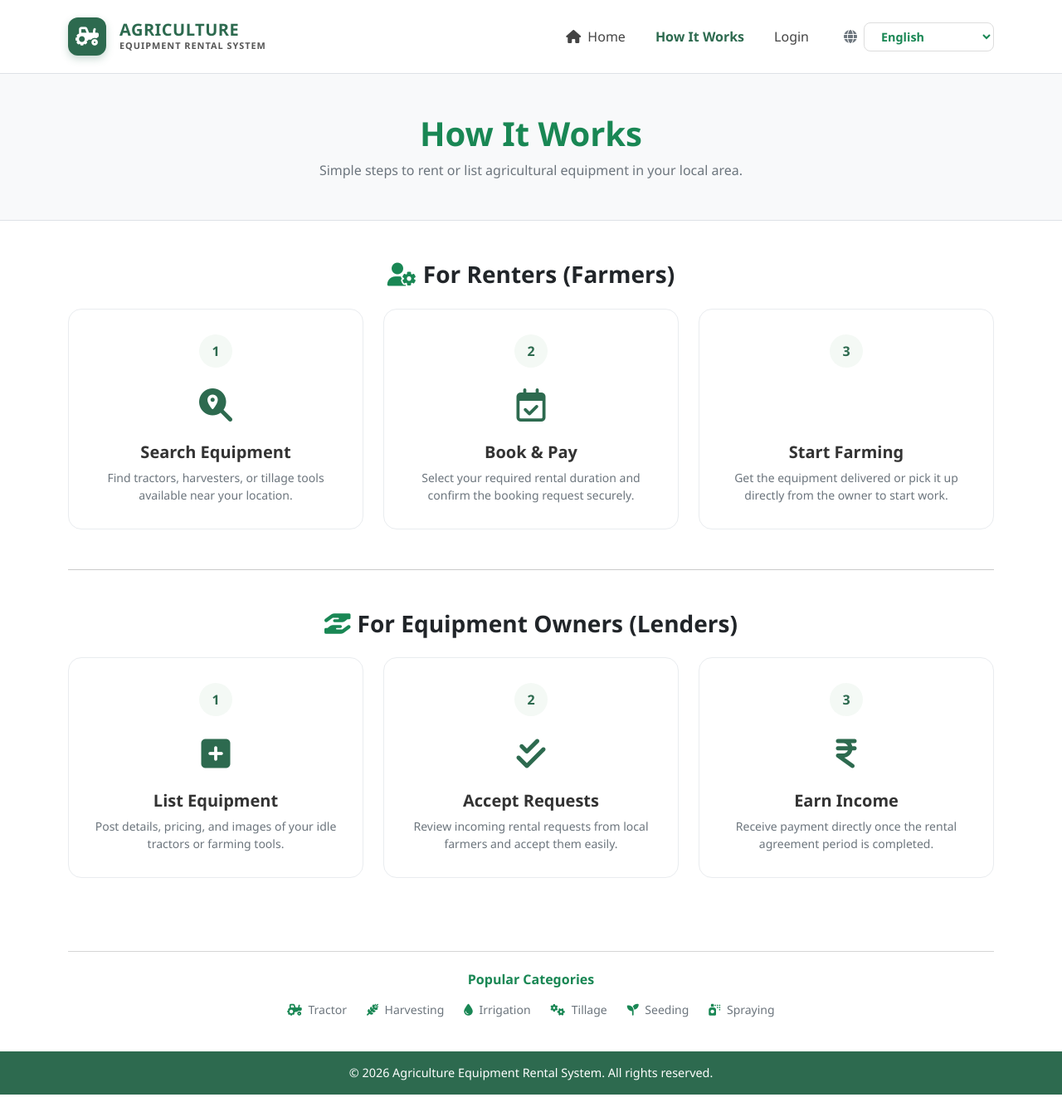
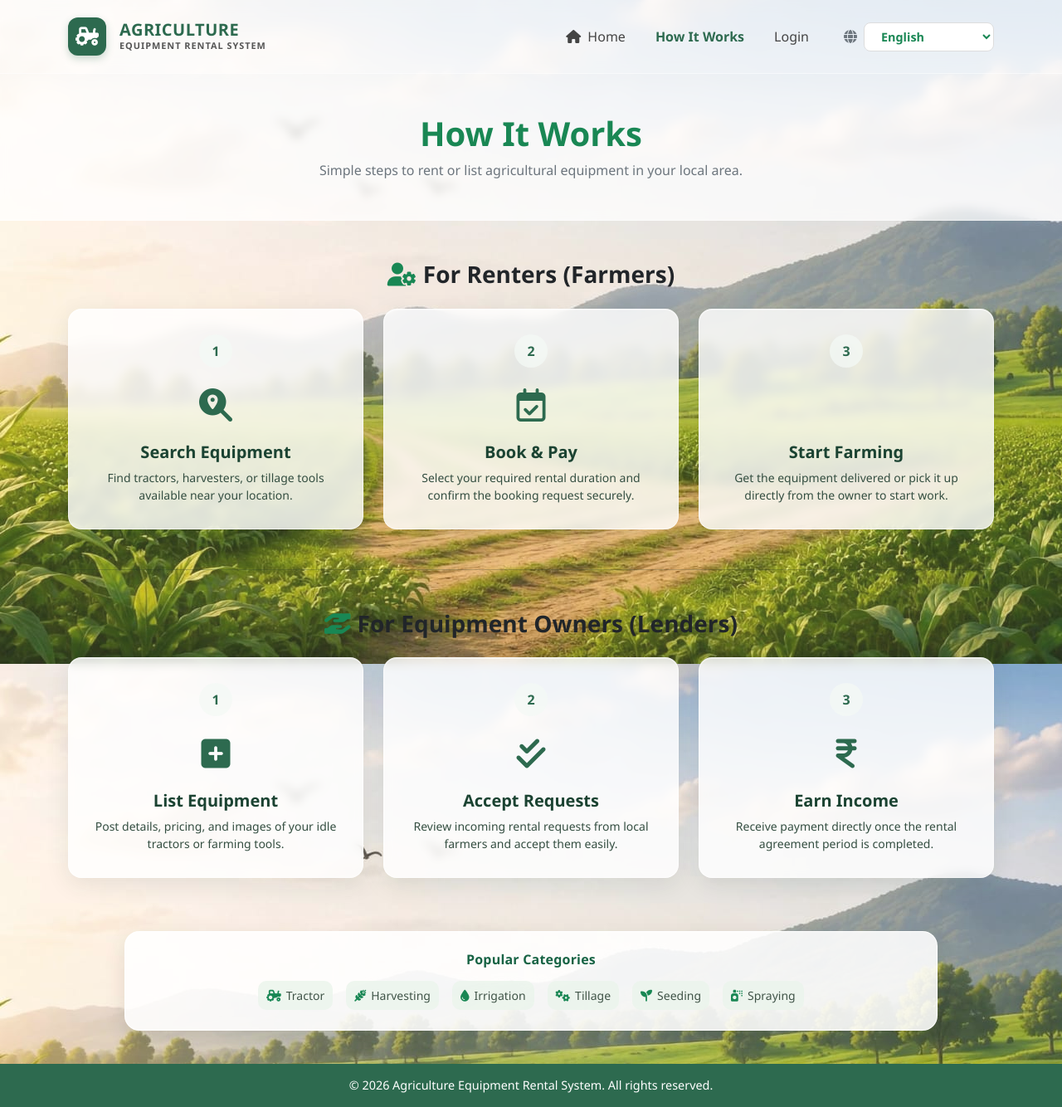
Before and after one commit to PoojithaS2005/agriculture-equpiment-rental, a PHP site: page /how-it-works.php in a window 1280 px wide. Shown: the whole page at 83% size. Run offline with PHP 8.4, Linux system fonts and the light colour scheme.

Commit message:
modified the diffrent files

```diff
--- a/how-it-works.php
+++ b/how-it-works.php
@@ -23,8 +23,32 @@
 
         body {
             font-family: 'Segoe UI', Tahoma, Geneva, Verdana, sans-serif;
-            background-color: #ffffff;
-            color: #333;
+            color: #20352b;
+            min-height: 100vh;
+            background:
+                linear-gradient(rgba(255, 255, 255, 0.10), rgba(255, 255, 255, 0.10)),
+                url('images/home-farm-background.jpeg') center center / cover fixed no-repeat;
+        }
+
+        /* Frosted-glass surfaces over the farm background */
+        .glass-navbar {
+            background: rgba(255, 255, 255, 0.78) !important;
+            backdrop-filter: blur(8px);
+            -webkit-backdrop-filter: blur(8px);
+            border-bottom: 1px solid rgba(255, 255, 255, 0.45) !important;
+            box-shadow: 0 4px 24px rgba(20, 55, 35, 0.08);
+        }
+
+        .glass-hero-header {
+            background: rgba(255, 255, 255, 0.76) !important;
+            backdrop-filter: blur(6px);
+            -webkit-backdrop-filter: blur(6px);
+            border-bottom: 1px solid rgba(255, 255, 255, 0.42) !important;
+        }
+
+        .page-content {
+            position: relative;
+            z-index: 1;
         }
 
         .brand-logo-icon {
@@ -77,25 +101,30 @@
 
         /* Step Cards */
         .step-card {
-            border: 1px solid #e9ecef;
+            border: 1px solid rgba(255, 255, 255, 0.58);
             border-radius: 16px;
             padding: 30px 20px;
             text-align: center;
             transition: transform 0.3s ease, box-shadow 0.3s ease;
             height: 100%;
-            background: #fff;
+            background: rgba(255, 255, 255, 0.82);
+            backdrop-filter: blur(6px);
+            -webkit-backdrop-filter: blur(6px);
+            box-shadow: 0 8px 28px rgba(25, 60, 40, 0.10),
+                        inset 0 1px 0 rgba(255, 255, 255, 0.45);
         }
 
         .step-card:hover {
             transform: translateY(-5px);
-            box-shadow: 0 10px 25px rgba(0, 0, 0, 0.08);
+            box-shadow: 0 14px 32px rgba(0, 0, 0, 0.16);
+            background: rgba(255, 255, 255, 0.88);
         }
 
         .step-badge {
             width: 40px;
             height: 40px;
             border-radius: 50%;
-            background-color: #f4f9f5;
+            background-color: rgba(244, 249, 245, 0.78);
             color: var(--brand-green);
             font-weight: 700;
             display: flex;
@@ -104,10 +133,44 @@
             margin: 0 auto 15px auto;
         }
 
+        .step-card h5 {
+            color: #1b4332;
+        }
+
+        .step-card p {
+            color: #344e41 !important;
+        }
+
         .step-icon {
             font-size: 2.5rem;
             color: var(--brand-green);
             margin-bottom: 15px;
+        }
+
+        /* Popular categories panel */
+        .popular-categories-box {
+            background: rgba(255, 255, 255, 0.88);
+            border: 1px solid rgba(255, 255, 255, 0.9);
+            border-radius: 18px;
+            padding: 24px 28px;
+            margin: 0 auto 28px;
+            max-width: 980px;
+            box-shadow: 0 8px 24px rgba(24, 55, 43, 0.12);
+        }
+
+        .popular-categories-box h6 {
+            color: #176344;
+            letter-spacing: 0.2px;
+        }
+
+        .popular-category-item {
+            display: inline-flex;
+            align-items: center;
+            gap: 6px;
+            color: #405448;
+            padding: 7px 10px;
+            border-radius: 10px;
+            background: rgba(235, 245, 237, 0.85);
         }
 
         .footer-bottom {
@@ -123,7 +186,7 @@
 <body>
 
     <!-- NAVBAR HEADER -->
-    <nav class="navbar navbar-expand-lg navbar-light bg-white py-3 border-bottom">
+    <nav class="navbar navbar-expand-lg navbar-light glass-navbar py-3 border-bottom">
         <div class="container">
             <a class="navbar-brand d-flex align-items-center gap-3" href="index.php">
                 <div class="brand-logo-icon">
@@ -165,7 +228,7 @@
     </nav>
 
     <!-- HERO HEADER -->
-    <div class="bg-light py-5 text-center border-bottom">
+    <div class="glass-hero-header py-5 text-center border-bottom">
         <div class="container">
             <h1 class="fw-bold text-success mb-2"><?= __('how_it_works'); ?></h1>
             <p class="text-secondary mb-0"><?= __('how_it_works_sub'); ?></p>
@@ -173,7 +236,7 @@
     </div>
 
     <!-- STEPS FOR RENTERS & LENDERS -->
-    <div class="container my-5">
+    <div class="container my-5 page-content">
 
         <!-- FOR FARMERS / RENTERS -->
         <h3 class="fw-bold mb-4 text-center text-dark">
@@ -250,17 +313,16 @@
     <!-- FOOTER -->
     <footer>
         <div class="container pt-3">
-            <hr class="my-4 text-muted opacity-25">
-            <div class="row g-4 justify-content-center">
-                <div class="col-md-8 text-center">
-                    <h6 class="fw-bold mb-3 text-success"><?= __('popular_categories'); ?></h6>
-                    <div class="d-flex flex-wrap justify-content-center gap-4 small text-secondary">
-                        <span><i class="fa-solid fa-tractor me-1 text-success"></i> <?= __('tractor'); ?></span>
-                        <span><i class="fa-solid fa-wheat-awn me-1 text-success"></i> <?= __('harvesting'); ?></span>
-                        <span><i class="fa-solid fa-droplet me-1 text-success"></i> <?= __('irrigation'); ?></span>
-                        <span><i class="fa-solid fa-gears me-1 text-success"></i> <?= __('tillage'); ?></span>
-                        <span><i class="fa-solid fa-seedling me-1 text-success"></i> <?= __('seeding'); ?></span>
-                        <span><i class="fa-solid fa-spray-can me-1 text-success"></i> <?= __('spraying'); ?></span>
+            <div class="popular-categories-box">
+                <div class="text-center">
+                    <h6 class="fw-bold mb-3"><?= __('popular_categories'); ?></h6>
+                    <div class="d-flex flex-wrap justify-content-center gap-2 gap-md-3 small">
+                        <span class="popular-category-item"><i class="fa-solid fa-tractor text-success"></i> <?= __('tractor'); ?></span>
+                        <span class="popular-category-item"><i class="fa-solid fa-wheat-awn text-success"></i> <?= __('harvesting'); ?></span>
+                        <span class="popular-category-item"><i class="fa-solid fa-droplet text-success"></i> <?= __('irrigation'); ?></span>
+                        <span class="popular-category-item"><i class="fa-solid fa-gears text-success"></i> <?= __('tillage'); ?></span>
+                        <span class="popular-category-item"><i class="fa-solid fa-seedling text-success"></i> <?= __('seeding'); ?></span>
+                        <span class="popular-category-item"><i class="fa-solid fa-spray-can text-success"></i> <?= __('spraying'); ?></span>
                     </div>
                 </div>
             </div>
--- a/login.php
+++ b/login.php
@@ -211,8 +211,7 @@
                     rgba(220, 241, 255, .08) 0%,
                     rgba(235, 247, 220, .08) 100%
                 ),
-                url('images/countryside-background.png')
-                center center / cover no-repeat;
+                url('images/home-farm-background.jpeg') center center / cover no-repeat;
             /* The image is already softly blurred, so keep the blur very light. */
             filter: blur(1px);
             transform: scale(1.01);
--- a/register.php
+++ b/register.php
@@ -623,7 +623,7 @@
                     rgba(220, 241, 255, .08) 0%,
                     rgba(235, 247, 220, .08) 100%
                 ),
-                url('images/countryside-background.png')
+                url('images/home-farm-background.jpeg')
                 center center / cover no-repeat;
             filter: blur(1px);
             transform: scale(1.01);
--- a/terms_privacy.php
+++ b/terms_privacy.php
@@ -518,7 +518,7 @@
     position: fixed;
     inset: -8px;
     z-index: -2;
-    background-image: url('images/countryside-background.png');
+    background-image: url('images/home-farm-background.jpeg');
     background-position: center center;
     background-repeat: no-repeat;
     background-size: cover;
@@ -533,7 +533,7 @@
     position: fixed;
     inset: 0;
     z-index: -1;
-    background: rgba(255, 255, 255, 0.08);
+    background: rgba(255, 255, 255, 0.14);
     pointer-events: none;
 }
 
@@ -568,7 +568,7 @@
 .brand-text-sub {
     font-size: .62rem;
     font-weight: 700;
-    color: #555;
+    color: #262525a0;
     letter-spacing: .4px;
 }
 
```
Also changed, not shown: index.php (+28 -3 lines), images/home-farm-background.jpeg (added), images/index-background.jpeg (added), images/tractor3.jpg (deleted).
